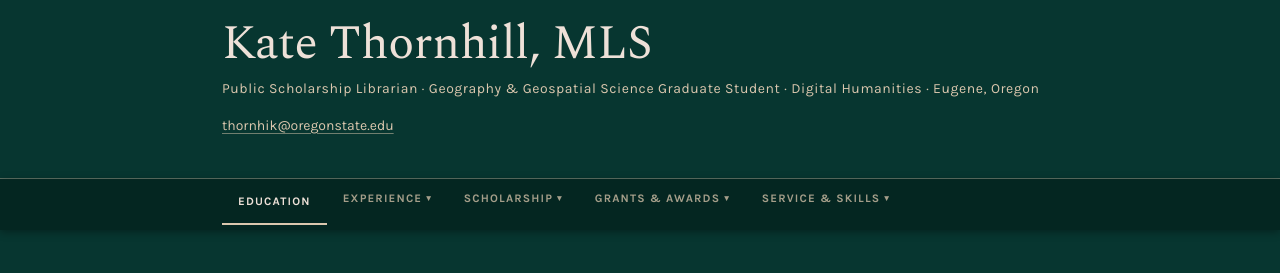
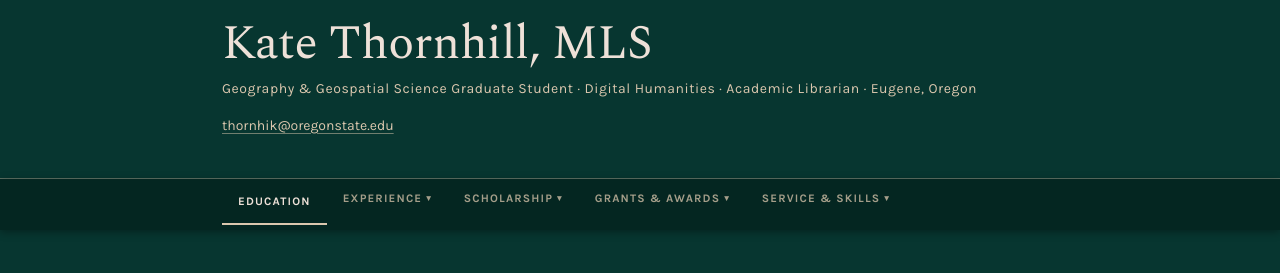
Before and after one commit to thorniecodes/curriculumvitae, a Jekyll site: the page built from index.md, in a window 1280 px wide and 900 px high. Shown: the part 210-483 px from the top of the window. Built offline with Jekyll 4.4.1, drawn with Linux system fonts in a browser that asks for light colours; our own code applies the rules of GitHub Pages for plain Markdown files.

Commit message:
Update _config.yml

```diff
--- a/_config.yml
+++ b/_config.yml
@@ -1,5 +1,5 @@
 title: Kate Thornhill, MLS
-description: Public Scholarship Librarian · Geography & Geospatial Science Graduate Student · Digital Humanities · Eugene, Oregon
+description: Geography & Geospatial Science Graduate Student · Digital Humanities · Academic Librarian · Eugene, Oregon
 email: thornhik@oregonstate.edu
 show_downloads: false
 theme: jekyll-theme-minimal
```
